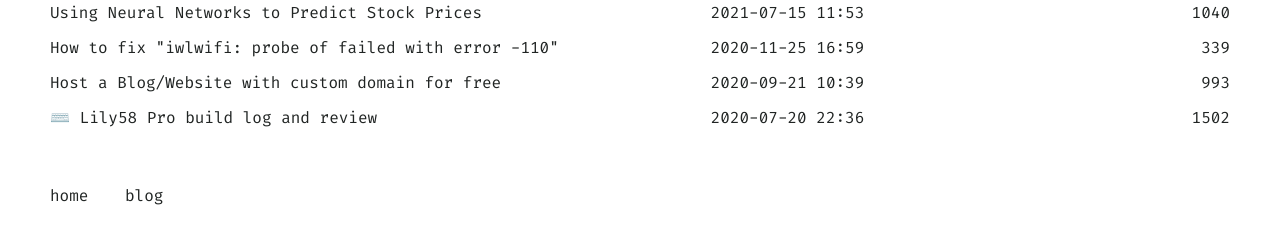
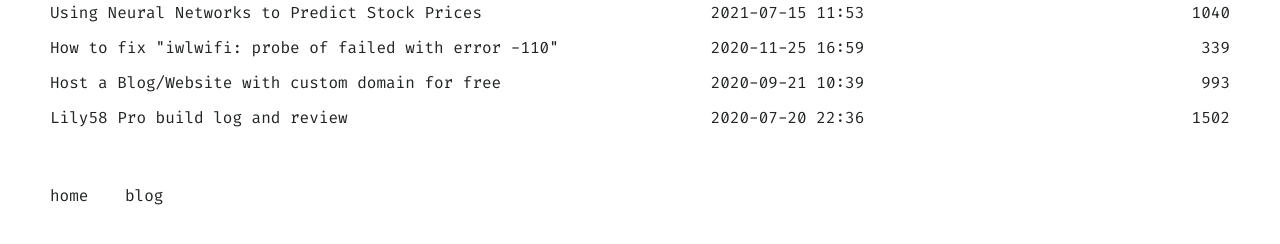
Before and after one commit to Ferryistaken/website, a Jekyll site: the page built from blog/index.md, in a window 1280 px wide. Shown: the part 559-803 px from the top of the page. Built offline with Jekyll 4.4.1, drawn with Linux system fonts in a browser that asks for light colours.

Commit message:
removed kb emoji

```diff
--- a/_posts/lily58-build-guide-and-review/2020-07-20-lily58-build-guide-and-review.markdown
+++ b/_posts/lily58-build-guide-and-review/2020-07-20-lily58-build-guide-and-review.markdown
@@ -1,6 +1,6 @@
 ---
 layout: post
-title: "⌨️ Lily58 Pro build log and review"
+title: "Lily58 Pro build log and review"
 date: "2020-07-20 18:36:13 -0400"
 tags: [hardware, keyboard, soldering]
 description: This is a build log of the lily58 Pro split ergo keyboard
```
